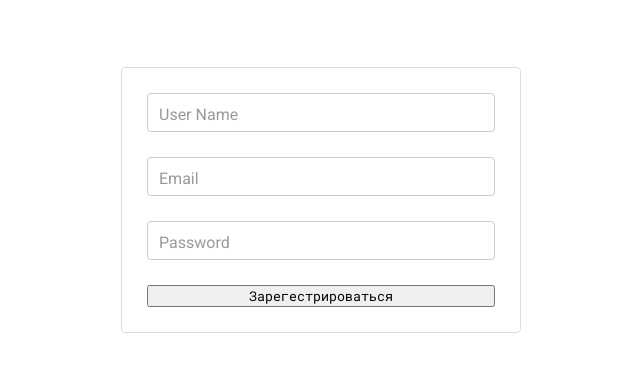
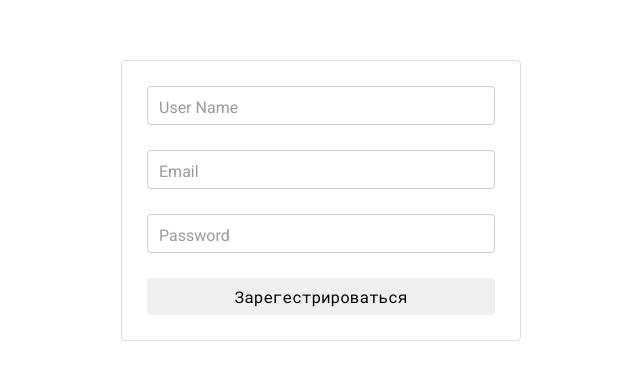
Before and after one commit to OstPerino/tic-tac-toe-client, a Vue app: page /registration in a window 1280 px wide. Shown: the part 200-580 px from the top of the page, without its empty margins (319-959 px from the left). Built offline with nearby package versions, Linux system fonts and the light colour scheme.

Commit message:
Сделал стили для кнопки

```diff
--- a/src/components/UI/CustomButton.vue
+++ b/src/components/UI/CustomButton.vue
@@ -17,6 +17,12 @@ const props = defineProps({
     required: true,
     default: false,
   },
+  buttonType: {
+    type: String,
+    required: false,
+    default: 'primary',
+    validator: (value: string) => ['primary', 'secondary', 'tertiary'].includes(value),
+  },
 });
 
 const onClickHandler = () => {
@@ -27,7 +33,36 @@ const onClickHandler = () => {
 <style scoped lang="scss">
 @import "@/styles/_base.scss";
 
+
 .custom-button {
   font-family: 'Roboto Mono', monospace;
+  border: none;
+  border-radius: 4px;
+  font-size: 16px;
+  padding: 8px 12px;
+  cursor: pointer;
+  transition: all 0.2s ease;
+
+  &:hover:not(:disabled) {
+    background-color: darken($primary-color, 5%);
+    color: $white;
+  }
+
+  &.secondary {
+    color: $primary-color;
+    background-color: transparent;
+    border: 1px solid $primary-color;
+  }
+
+  &.tertiary {
+    color: $primary-color;
+    background-color: transparent;
+    border: none;
+  }
+
+  &:disabled {
+    opacity: 0.5;
+    cursor: not-allowed;
+  }
 }
 </style>
--- a/src/styles/_variables.scss
+++ b/src/styles/_variables.scss
@@ -2,5 +2,6 @@
 // Colors
 $black: #000;
 $white: #fff;
+$primary-color: #6d9bf1;
 
 // Fonts
```
